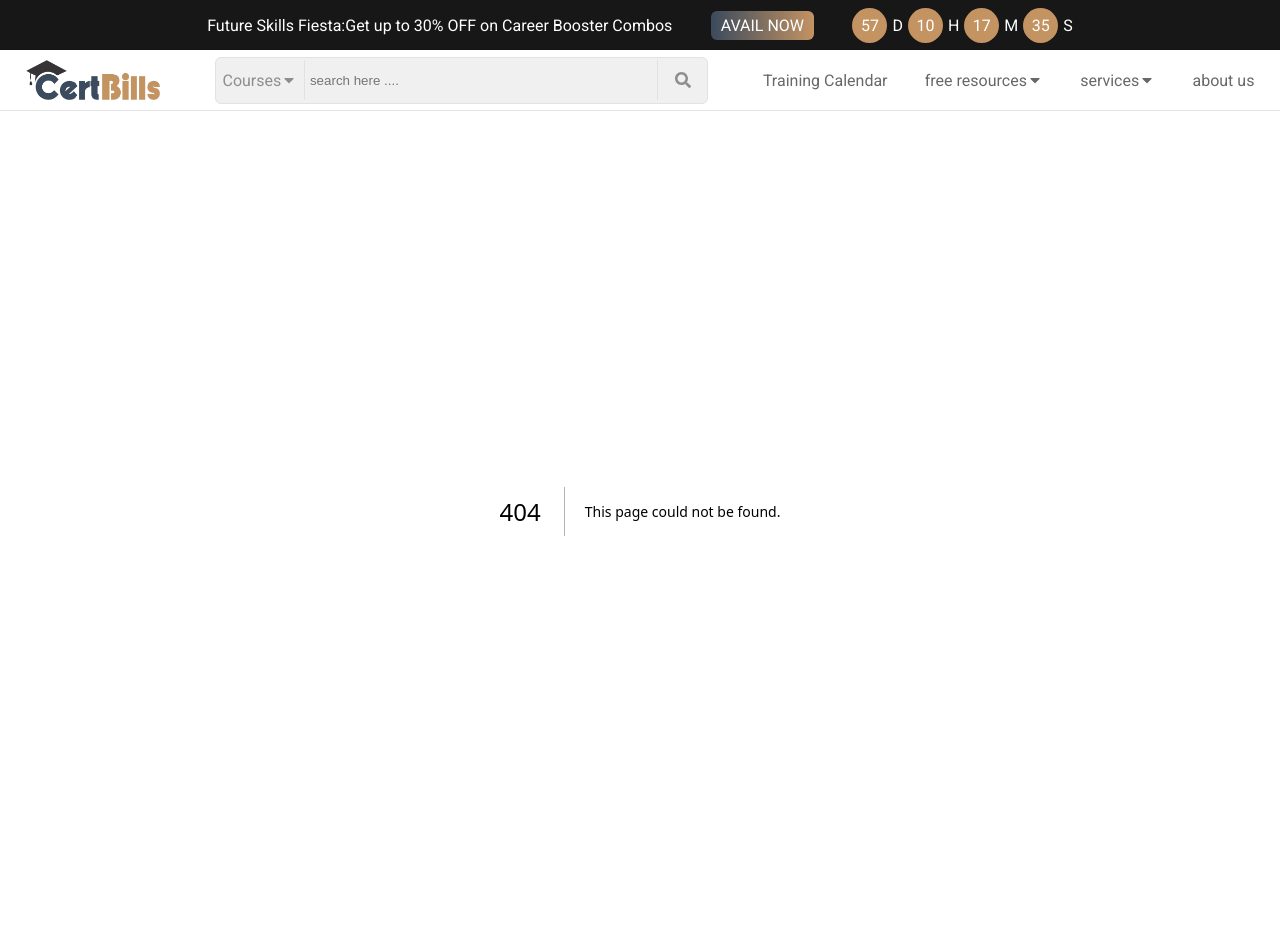
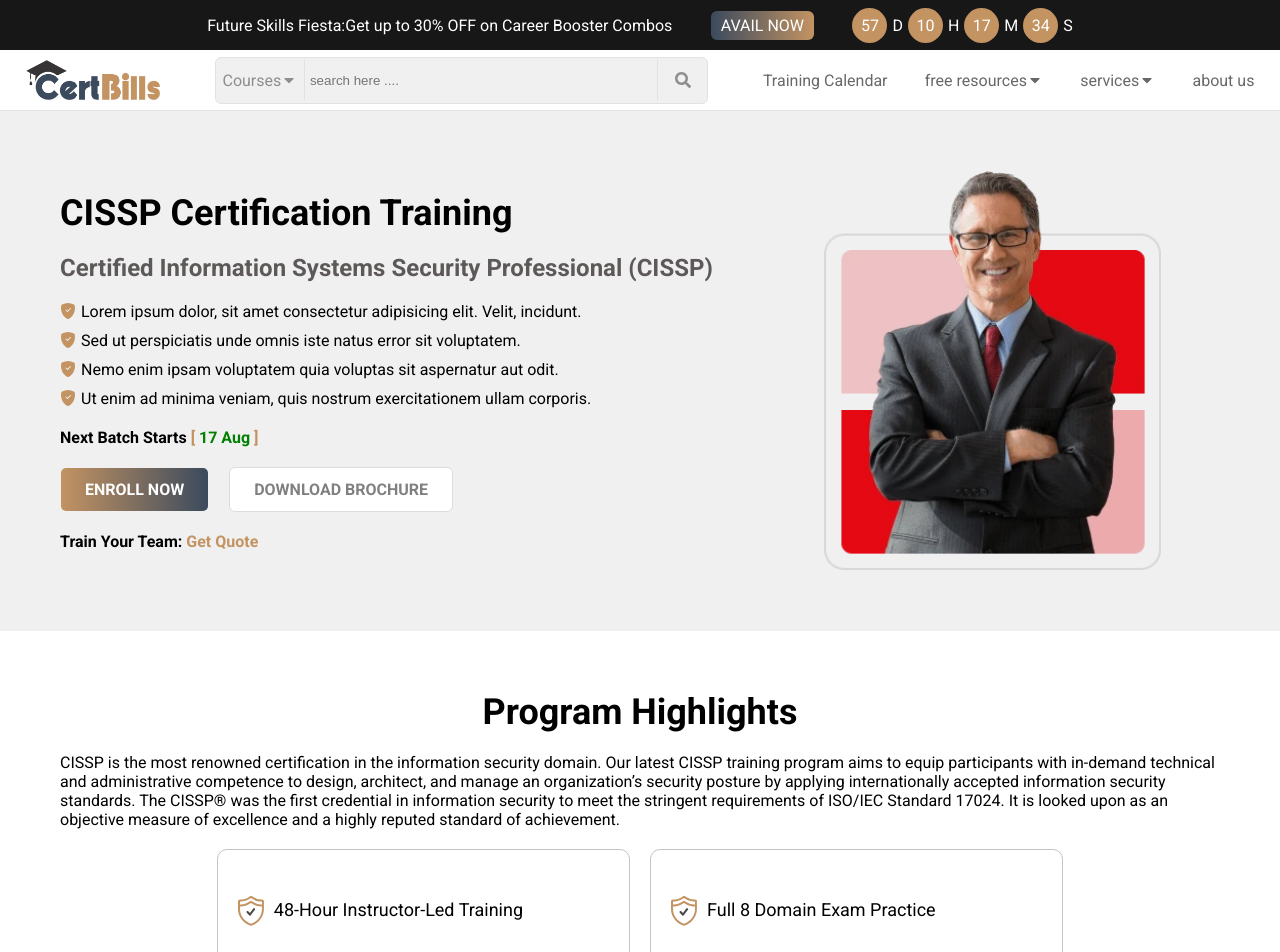
Before and after one commit to theusmansarwar/certbills, a Next.js app: page /in-demand-courses-detail in a window 1280 px wide. Before the commit this address had no page. Shown: the top 952 px of the page. Before the commit the page ends 911 px from the top, so only its background shows below. Built offline with nearby package versions, Linux system fonts and the light colour scheme.

Commit message:
6th page added

```diff
--- a/src/app/Components/InDemandAboutCourse/InDemandAboutCourse.jsx
+++ b/src/app/Components/InDemandAboutCourse/InDemandAboutCourse.jsx
@@ -1,6 +1,6 @@
+'use client'
 import React, { useState, useEffect } from "react";
 import "./InDemandAboutCourse.css";
-import CISSPDomains from "../../assets/cissp-domains.png";
 import { BsShieldFillCheck } from "react-icons/bs";
 import { FaCheck } from "react-icons/fa6";
 import { IoChevronDown } from "react-icons/io5";
@@ -29,7 +29,7 @@ const InDemandAboutCourse = () => {
         "CISSP® is the most renowned certification in the information security domain...",
         "CISSP® is the most renowned certification in the information security domain...",
       ],
-      image: CISSPDomains,
+      image: '/cissp-domains.png',
     },
     {
       id: "course-curriculum",
@@ -123,7 +123,7 @@ const InDemandAboutCourse = () => {
   ];
 
   const [openSection, setOpenSection] = useState("");
-  const [isMobile, setIsMobile] = useState(window.innerWidth <= 900);
+  const [isMobile, setIsMobile] = useState(false);
 
   useEffect(() => {
     const handleResize = () => {
--- a/src/app/Components/InDemandCoursesDetailHero/InDemandCoursesDetailHero.jsx
+++ b/src/app/Components/InDemandCoursesDetailHero/InDemandCoursesDetailHero.jsx
@@ -1,6 +1,5 @@
 import React from "react";
 import "./InDemandCoursesDetailHero.css";
-import Image from "../../assets/cissp.png";
 import { BsShieldFillCheck } from "react-icons/bs";
 const InDemandCoursesDetailHero = ({ data }) => {
   return (
@@ -42,7 +41,7 @@ const InDemandCoursesDetailHero = ({ data }) => {
       <div
         className="right"
         style={{
-          backgroundImage: `url(${Image})`,
+          backgroundImage: `url(/cissp.png)`,
           backgroundRepeat: "no-repeat",
           backgroundSize: "contain",
           backgroundPosition: "center",
--- a/src/app/Components/InDemandCoursesHighlights/InDemandCoursesHighlights.jsx
+++ b/src/app/Components/InDemandCoursesHighlights/InDemandCoursesHighlights.jsx
@@ -1,43 +1,42 @@
 import React from "react";
 import "./InDemandCoursesHighlights.css";
-import Icon1 from "../../assets/cyber-security.svg";
-import WhyChooseCard from "../WhyChooseCard";
+import WhyChooseCard from "../WhyChoose/WhyChooseCard";
 const InDemandCoursesHighlights = () => {
   const highlightsList = [
     {
-      CategoryIcon: Icon1,
+      CategoryIcon: '/cyber-security.svg',
       CategoryTitle: "48-Hour Instructor-Led Training",
     },
     {
-      CategoryIcon: Icon1,
+      CategoryIcon: '/cyber-security.svg',
       CategoryTitle: "Full 8 Domain Exam Practice",
     },
     {
-      CategoryIcon: Icon1,
+      CategoryIcon: '/cyber-security.svg',
       CategoryTitle: "Online Test Simulations",
     },
     {
-      CategoryIcon: Icon1,
+      CategoryIcon: '/cyber-security.svg',
       CategoryTitle: "Learn Better with Flash Cards & Mind Maps",
     },
     {
-      CategoryIcon: Icon1,
+      CategoryIcon: '/cyber-security.svg',
       CategoryTitle: "98% Exam Pass Rate",
     },
     {
-      CategoryIcon: Icon1,
+      CategoryIcon: '/cyber-security.svg',
       CategoryTitle: "Highly Experienced Instructors",
     },
     {
-      CategoryIcon: Icon1,
+      CategoryIcon: '/cyber-security.svg',
       CategoryTitle: "Telegram Group for Exam Support",
     },
     {
-      CategoryIcon: Icon1,
+      CategoryIcon: '/cyber-security.svg',
       CategoryTitle: "Post Training Support Till Exam",
     },
     {
-      CategoryIcon: Icon1,
+      CategoryIcon: '/cyber-security.svg',
       CategoryTitle: "Access to Recorded Sessions",
     },
   ];
--- a/src/app/Components/RelatedCourses/RelatedCourses.jsx
+++ b/src/app/Components/RelatedCourses/RelatedCourses.jsx
@@ -1,7 +1,8 @@
+'use client'
 import React, { useEffect, useRef, useState } from "react";
 import "./RelatedCourses.css";
+import { FaArrowLeftLong, FaArrowRightLong } from "react-icons/fa6";
 import RelatedCoursesCard from "./RelatedCoursesCard";
-import { FaArrowLeftLong, FaArrowRightLong } from "react-icons/fa6";
 const RelatedCourses = ({ heading, data }) => {
   const scrollRef = useRef(null);
   const [canScrollLeft, setCanScrollLeft] = useState(false);
--- a/src/app/Components/SuccessAndCertificate/SuccessAndCertificate.jsx
+++ b/src/app/Components/SuccessAndCertificate/SuccessAndCertificate.jsx
@@ -1,8 +1,8 @@
+'use client'
 import React, { useState } from "react";
 import "./SuccessAndCertificate.css";
 import { HiOutlinePlay } from "react-icons/hi2";
-import Image1 from "../../assets/video-thumbnail.png";
-import Image2 from "../../assets/certification.png";
+
 
 const SuccessAndCertificate = () => {
   const [isPlaying, setIsPlaying] = useState(false);
@@ -20,7 +20,7 @@ const SuccessAndCertificate = () => {
           <div
             className="thumbnail-container"
             style={{
-              backgroundImage: `url(${Image1})`,
+              backgroundImage: `url(/video-thumbnail.png)`,
               backgroundRepeat: "no-repeat",
               backgroundSize: "cover",
               backgroundPosition: "center",
@@ -41,7 +41,7 @@ const SuccessAndCertificate = () => {
       </div>
       <div className="get-certification2">
         <h2 className="section-heading">Get a Sample Certificate</h2>
-        <img src={Image2} alt="Sample Certificate Image" />
+        <img src='/certification.png' alt="Sample Certificate Image" />
         <div className="certification-btn">
           <p>GET IN TOUCH</p>
         </div>
--- a/src/app/free-events/page.js
+++ b/src/app/free-events/page.js
@@ -1,8 +1,4 @@
 import React from "react";
-
-import AllVendors from "../pages/all-vendors/AllVendors";
-import CategoryDetail from "../pages/category-detail/CategoryDetail";
-import FreeCyberSecurity from "../pages/free-cyber-security-training/FreeCyberSecurity";
 import FreeEvents from "../pages/free-events/FreeEvents";
 
 
--- /dev/null
+++ b/src/app/in-demand-courses-detail/page.js
@@ -0,0 +1,18 @@
+import React from "react";
+import InDemandCoursesDetail from "../pages/in-demand-courses-detail/InDemandCoursesDetail";
+
+
+
+
+
+const Page = () => {
+
+
+  return (
+    <div >
+   <InDemandCoursesDetail/>
+    </div>
+  );
+};
+
+export default Page;
--- a/src/app/pages/in-demand-courses-detail/InDemandCoursesDetail.jsx
+++ b/src/app/pages/in-demand-courses-detail/InDemandCoursesDetail.jsx
@@ -1,19 +1,15 @@
 import React from "react";
 import "./InDemandCoursesDetail.css";
-import InDemandCoursesDetailHero from "../../components/InDemandCoursesDetailHero/InDemandCoursesDetailHero";
-import InDemandCoursesHighlights from "../../components/InDemandCoursesHighlights/InDemandCoursesHighlights";
-import InDemandAboutCourse from "../../components/InDemandAboutCourse/InDemandAboutCourse";
-import HowWeHelp from "../../components/HowWeHelp/HowWeHelp";
-import CareerTransformation from "../../components/CareerTransformation/CareerTransformation";
-import Image from "../../assets/krish.png";
-import CourseAdvisors from "../CourseAdvisors";
-import Testimonial from "../Testimonial";
-import VideoTestimonial from "../../components/VideoTestimonial";
-import GetCertification from "../../components/GetCertification/GetCertification";
-import SuccessAndCertificate from "../../components/SuccessAndCertificate/SuccessAndCertificate";
-import RelatedCourses from "../../components/RelatedCourses/RelatedCourses";
-import Faqs from "../../components/Faqs";
-import Footer from "../../components/Footer/Footer";
+import Faqs from "@/app/Components/Faqs/Faqs";
+import RelatedCourses from "@/app/Components/RelatedCourses/RelatedCourses";
+import SuccessAndCertificate from "@/app/Components/SuccessAndCertificate/SuccessAndCertificate";
+import Testimonial from "@/app/Components/Testimonials/Testimonial";
+import CourseAdvisors from "@/app/Components/CourseAdvisors/CourseAdvisors";
+import CareerTransformation from "@/app/Components/CareerTransformation/CareerTransformation";
+import HowWeHelp from "@/app/Components/HowWeHelp/HowWeHelp";
+import InDemandAboutCourse from "@/app/Components/InDemandAboutCourse/InDemandAboutCourse";
+import InDemandCoursesHighlights from "@/app/Components/InDemandCoursesHighlights/InDemandCoursesHighlights";
+import InDemandCoursesDetailHero from "@/app/Components/InDemandCoursesDetailHero/InDemandCoursesDetailHero";
 
 const InDemandCoursesDetail = () => {
   const careerContent = {
@@ -32,49 +28,49 @@ const InDemandCoursesDetail = () => {
   };
   const advisorsList = [
     {
-      AdvisorImage: Image,
+      AdvisorImage:'/krish.png',
       AdvisorName: "Krish",
       AdvisorExperience: "18",
       AdvisorQualification:
         "CISSP-ISSAP | CCSP | CSSLP | CCISO | CISSP-ISSAP | CCSP | CSSLP | CCISO | CISSP-ISSAP | CCSP | CSSLP | CCISO |",
     },
     {
-      AdvisorImage: Image,
+      AdvisorImage:'/krish.png',
       AdvisorName: "Krish",
       AdvisorExperience: "18",
       AdvisorQualification:
         "CISSP-ISSAP | CCSP | CSSLP | CCISO | CISSP-ISSAP | CCSP | CSSLP | CCISO | CISSP-ISSAP | CCSP | CSSLP | CCISO |",
     },
     {
-      AdvisorImage: Image,
+      AdvisorImage:'/krish.png',
       AdvisorName: "Krish",
       AdvisorExperience: "18",
       AdvisorQualification:
         "CISSP-ISSAP | CCSP | CSSLP | CCISO | CISSP-ISSAP | CCSP | CSSLP | CCISO | CISSP-ISSAP | CCSP | CSSLP | CCISO |",
     },
     {
-      AdvisorImage: Image,
+      AdvisorImage:'/krish.png',
       AdvisorName: "Prabh Nair",
       AdvisorExperience: "10",
       AdvisorQualification:
         "CISSP-ISSAP | CCSP | CSSLP | CCISO | CISSP-ISSAP | CCSP | CSSLP | CCISO |",
     },
     {
-      AdvisorImage: Image,
+      AdvisorImage:'/krish.png',
       AdvisorName: "Sanyam Negi",
       AdvisorExperience: "8",
       AdvisorQualification:
         "CISSP-ISSAP | CCSP | CSSLP | CCISO | CISSP-ISSAP | CCSP | CSSLP | CCISO |",
     },
     {
-      AdvisorImage: Image,
+      AdvisorImage:'/krish.png',
       AdvisorName: "Sanyam Negi",
       AdvisorExperience: "8",
       AdvisorQualification:
         "CISSP-ISSAP | CCSP | CSSLP | CCISO | CISSP-ISSAP | CCSP | CSSLP | CCISO |",
     },
     {
-      AdvisorImage: Image,
+      AdvisorImage:'/krish.png',
       AdvisorName: "Sanyam Negi",
       AdvisorExperience: "8",
       AdvisorQualification:
@@ -83,56 +79,56 @@ const InDemandCoursesDetail = () => {
   ];
   const testimonialList = [
     {
-      image: Image,
+      image:'/krish.png',
       name: "Krish",
       country: "Canada",
       review:
         "Lorem ipsum dolor sit amet consectetur, adipisicing elit. Voluptatum impedit dolorum sequi sed odio consequunturvelplaceat illum  consectetur eaque dolores quae voluptatibus pariatur esse, mollitia cupiditate quod eveniet autem magni itaque fuga.",
     },
     {
-      image: Image,
+      image:'/krish.png',
       name: "John Doe",
       country: "Canada",
       review:
         "Lorem ipsum dolor sit amet consectetur, adipisicing elit. Voluptatum impedit dolorum sequi sed odio consequunturvelplaceat illum  consectetur eaque dolores quae voluptatibus pariatur esse, mollitia cupiditate quod eveniet autem magni itaque fuga.",
     },
     {
-      image: Image,
+      image:'/krish.png',
       name: "Krish",
       country: "Canada",
       review:
         "Lorem ipsum dolor sit amet consectetur, adipisicing elit. Voluptatum impedit dolorum sequi sed odio consequunturvelplaceat illum  consectetur eaque dolores quae voluptatibus pariatur esse, mollitia cupiditate quod eveniet autem magni itaque fuga.",
     },
     {
-      image: Image,
+      image:'/krish.png',
       name: "Krish",
       country: "Canada",
       review:
         "Lorem ipsum dolor sit amet consectetur, adipisicing elit. Voluptatum impedit dolorum sequi sed odio consequunturvelplaceat illum  consectetur eaque dolores quae voluptatibus pariatur esse, mollitia cupiditate quod eveniet autem magni itaque fuga.",
     },
     {
-      image: Image,
+      image:'/krish.png',
       name: "Krish",
       country: "Canada",
       review:
         "Lorem ipsum dolor sit amet consectetur, adipisicing elit. Voluptatum impedit dolorum sequi sed odio consequunturvelplaceat illum  consectetur eaque dolores quae voluptatibus pariatur esse, mollitia cupiditate quod eveniet autem magni itaque fuga.",
     },
     {
-      image: Image,
+      image:'/krish.png',
       name: "Krish",
       country: "Canada",
       review:
         "Lorem ipsum dolor sit amet consectetur, adipisicing elit. Voluptatum impedit dolorum sequi sed odio consequunturvelplaceat illum  consectetur eaque dolores quae voluptatibus pariatur esse, mollitia cupiditate quod eveniet autem magni itaque fuga.",
     },
     {
-      image: Image,
+      image:'/krish.png',
       name: "Krish",
       country: "Canada",
       review:
         "Lorem ipsum dolor sit amet consectetur, adipisicing elit. Voluptatum impedit dolorum sequi sed odio consequunturvelplaceat illum  consectetur eaque dolores quae voluptatibus pariatur esse, mollitia cupiditate quod eveniet autem magni itaque fuga.",
     },
     {
-      image: Image,
+      image:'/krish.png',
       name: "Krish",
       country: "Canada",
       review:
@@ -212,7 +208,7 @@ const InDemandCoursesDetail = () => {
       <RelatedCourses heading="Other Related Courses" data={coursesData} />
       <RelatedCourses heading="Related Blogs" data={blogsData} />
       <Faqs data={faqs} />
-      <Footer/>
+
     </div>
   );
 };
```
